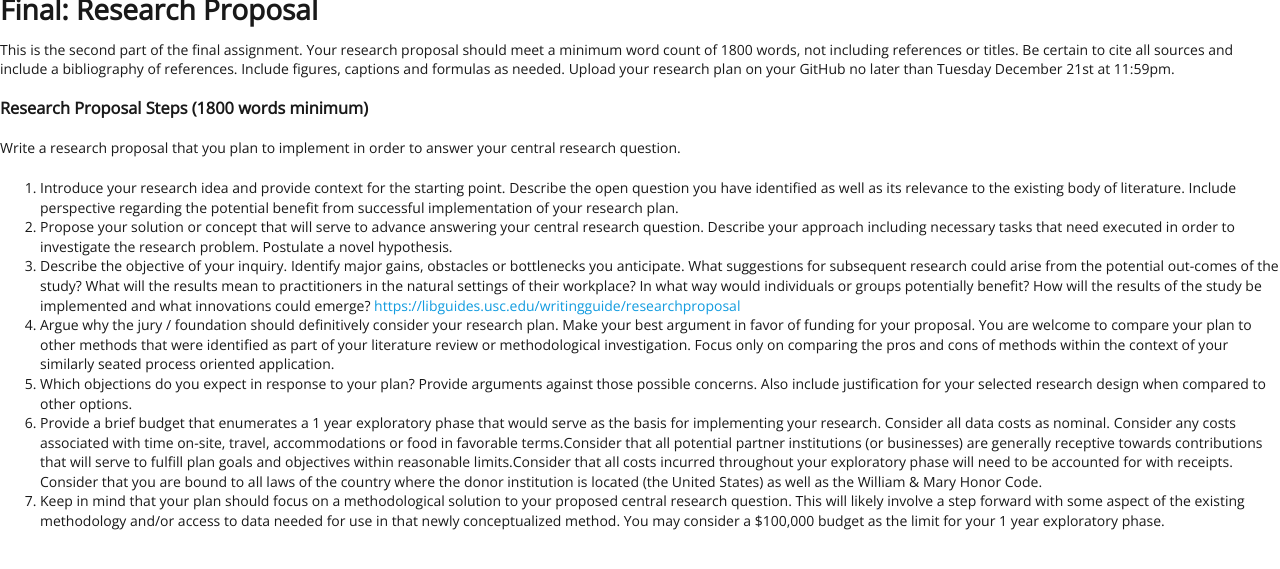
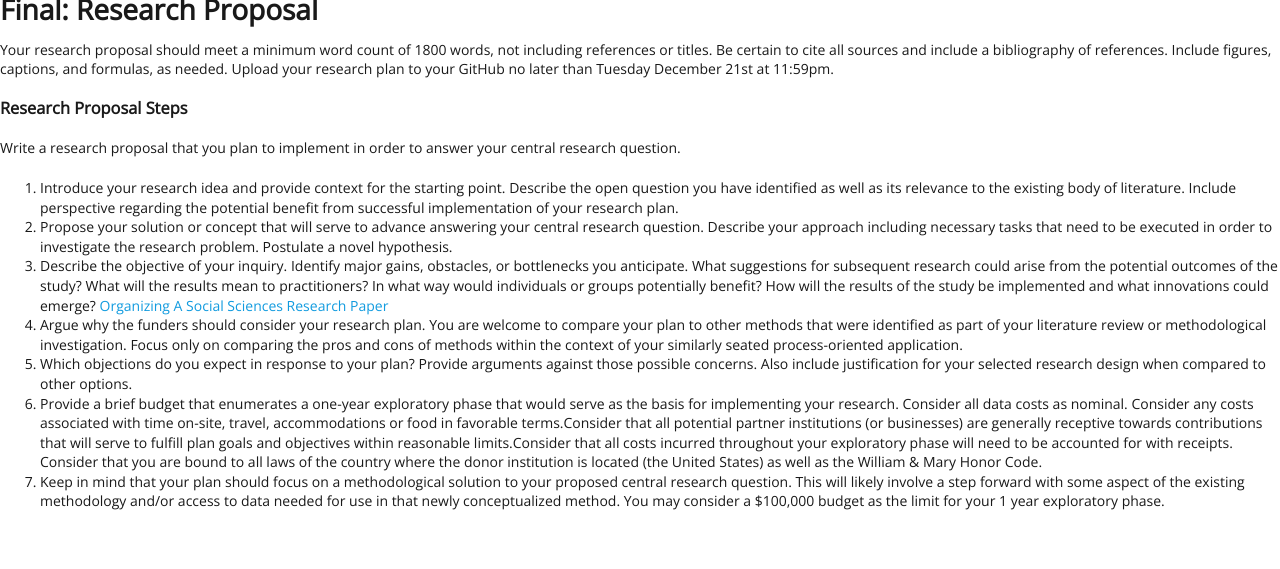
Before and after one commit to EMBrewer/dat150, a Jekyll site: the page built from _posts/2021-09-10-Final.md, in a window 1280 px wide. Shown: the top 569 px of the page. Built offline with Jekyll 4.4.1, drawn with Linux system fonts in a browser that asks for light colours; our own code applies the rules of GitHub Pages for plain Markdown files.

Commit message:
Update 2021-09-10-Final.md

```diff
--- a/_posts/2021-09-10-Final.md
+++ b/_posts/2021-09-10-Final.md
@@ -1,15 +1,15 @@
 # Final: Research Proposal
 
-This is the second part of the final assignment. Your research proposal should meet a minimum word count of 1800 words, not including references or titles.  Be certain to cite all sources and include a bibliography of references. Include figures, captions and formulas as needed. Upload your research plan on your GitHub no later than Tuesday December 21st at 11:59pm.
+Your research proposal should meet a minimum word count of 1800 words, not including references or titles. Be certain to cite all sources and include a bibliography of references. Include figures, captions, and formulas, as needed. Upload your research plan to your GitHub no later than Tuesday December 21st at 11:59pm.
 
-### Research Proposal Steps \(1800 words minimum\)
+### Research Proposal Steps
 
 Write a research proposal that you plan to implement in order to answer your central research question.
 
 1. Introduce your research idea and provide context for the starting point. Describe the open question you have identified as well as its relevance to the existing body of literature. Include perspective regarding the potential benefit from successful implementation of your research plan.
-2. Propose your solution or concept that will serve to advance answering your central research question. Describe your approach including necessary tasks that need executed in order to investigate the research problem. Postulate a novel hypothesis.
-3. Describe the objective of your inquiry. Identify major gains, obstacles or bottlenecks you anticipate. What suggestions for subsequent research could arise from the potential out-comes of the study? What will the results mean to practitioners in the natural settings of their workplace? In what way would individuals or groups potentially benefit? How will the results of the study be implemented and what innovations could emerge? [https://libguides.usc.edu/writingguide/researchproposal](https://libguides.usc.edu/writingguide/researchproposal)
-4. Argue why the jury / foundation should definitively consider your research plan. Make your best argument in favor of funding for your proposal. You are welcome to compare your plan to other methods that were identified as part of your literature review or methodological investigation.  Focus only on comparing the pros and cons of methods within the context of your similarly seated process oriented application.
+2. Propose your solution or concept that will serve to advance answering your central research question. Describe your approach including necessary tasks that need to be executed in order to investigate the research problem. Postulate a novel hypothesis.
+3. Describe the objective of your inquiry. Identify major gains, obstacles, or bottlenecks you anticipate. What suggestions for subsequent research could arise from the potential outcomes of the study? What will the results mean to practitioners? In what way would individuals or groups potentially benefit? How will the results of the study be implemented and what innovations could emerge? [Organizing A Social Sciences Research Paper](https://libguides.usc.edu/writingguide/researchproposal)
+4. Argue why the funders should consider your research plan. You are welcome to compare your plan to other methods that were identified as part of your literature review or methodological investigation. Focus only on comparing the pros and cons of methods within the context of your similarly seated process-oriented application.
 5. Which objections do you expect in response to your plan? Provide arguments against those possible concerns. Also include justification for your selected research design when compared to other options.
-6. Provide a brief budget that enumerates a 1 year exploratory phase that would serve as the basis for implementing your research. Consider all data costs as nominal. Consider any costs associated with time on-site, travel, accommodations or food in favorable terms.Consider that all potential partner institutions \(or businesses\) are generally receptive towards contributions that will serve to fulfill plan goals and objectives within reasonable limits.Consider that all costs incurred throughout your exploratory phase will need to be accounted for with receipts. Consider that you are bound to all laws of the country where the donor institution is located \(the United States\) as well as the William & Mary Honor Code.
+6. Provide a brief budget that enumerates a one-year exploratory phase that would serve as the basis for implementing your research. Consider all data costs as nominal. Consider any costs associated with time on-site, travel, accommodations or food in favorable terms.Consider that all potential partner institutions \(or businesses\) are generally receptive towards contributions that will serve to fulfill plan goals and objectives within reasonable limits.Consider that all costs incurred throughout your exploratory phase will need to be accounted for with receipts. Consider that you are bound to all laws of the country where the donor institution is located \(the United States\) as well as the William & Mary Honor Code.
 7. Keep in mind that your plan should focus on a methodological solution to your proposed central research question. This will likely involve a step forward with some aspect of the existing methodology and/or access to data needed for use in that newly conceptualized method. You may consider a $100,000 budget as the limit for your 1 year exploratory phase.
```
